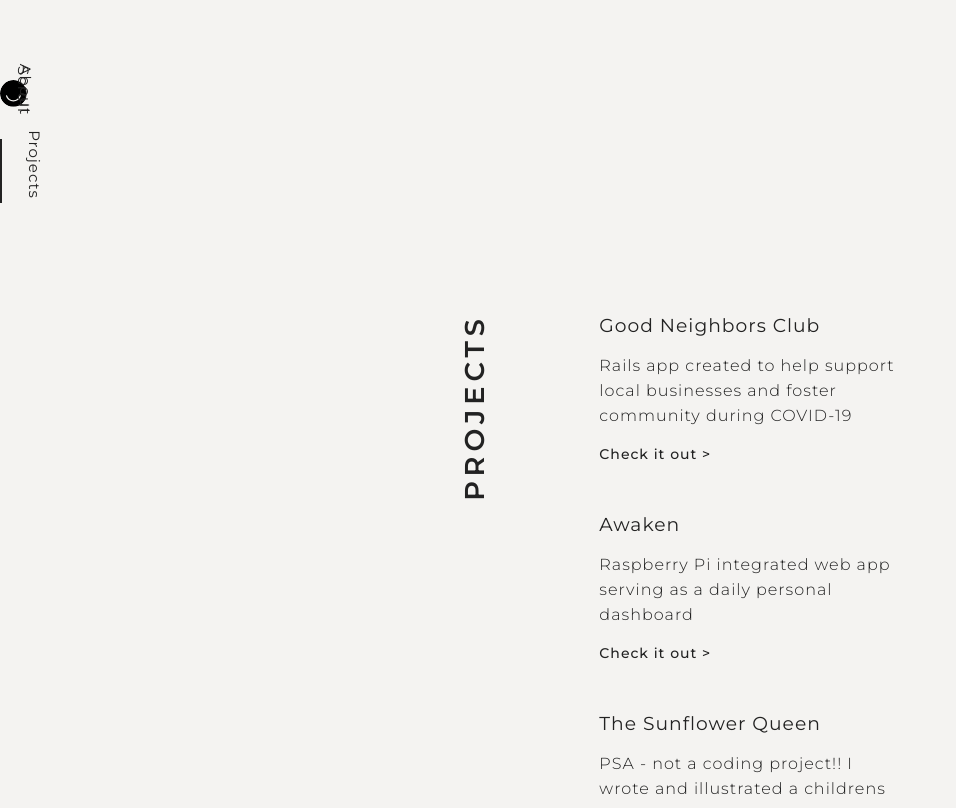
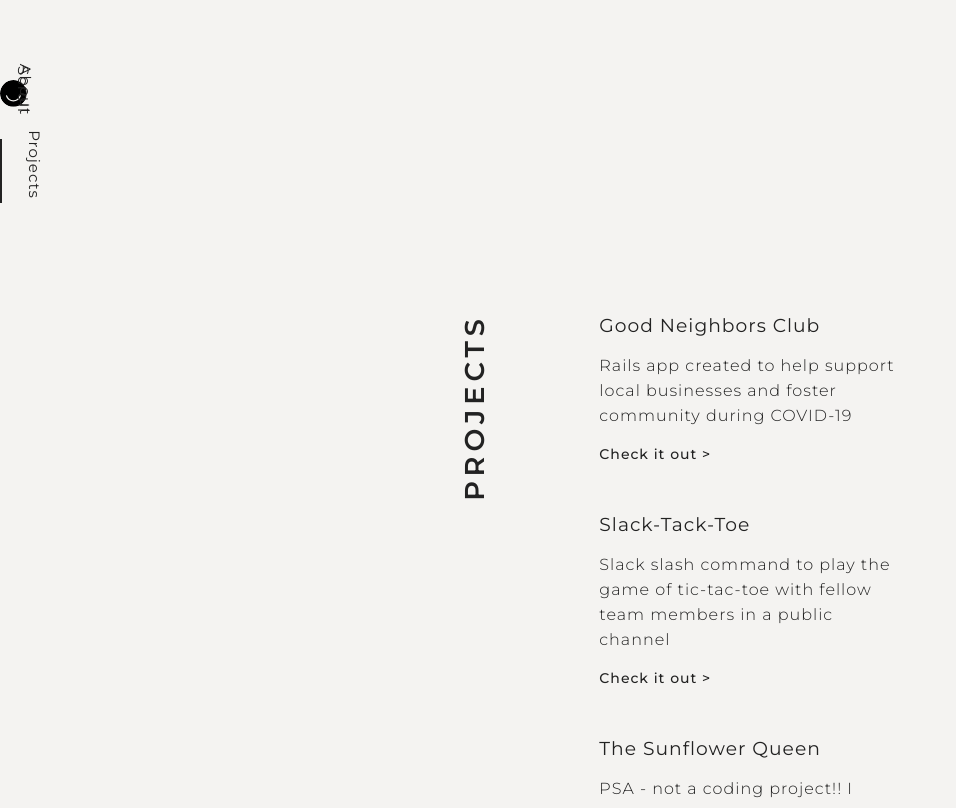
Before and after one commit to asmarshall/personal-site, a Gatsby site: page /projects in a window 1280 px wide. Shown: the whole page, without its empty margins (0-956 px from the left). Built offline with nearby package versions, Linux system fonts and the light colour scheme; Gatsby itself is replaced by a stand-in of ours.

Commit message:
Change projects

```diff
--- a/src/components/projects.js
+++ b/src/components/projects.js
@@ -28,9 +28,9 @@ export default ({ children }) => (
         link="http://www.goodneighbors.club"
       />
       <Project
-        name="Awaken"
-        summary="Raspberry Pi integrated web app serving as a daily personal dashboard"
-        link="https://github.com/asmarshall/awaken"
+        name="Slack-Tack-Toe"
+        summary="Slack slash command to play the game of tic-tac-toe with fellow team members in a public channel"
+        link="https://github.com/asmarshall/ttt-slash-command"
       />
       <Project
         name="The Sunflower Queen"
```
